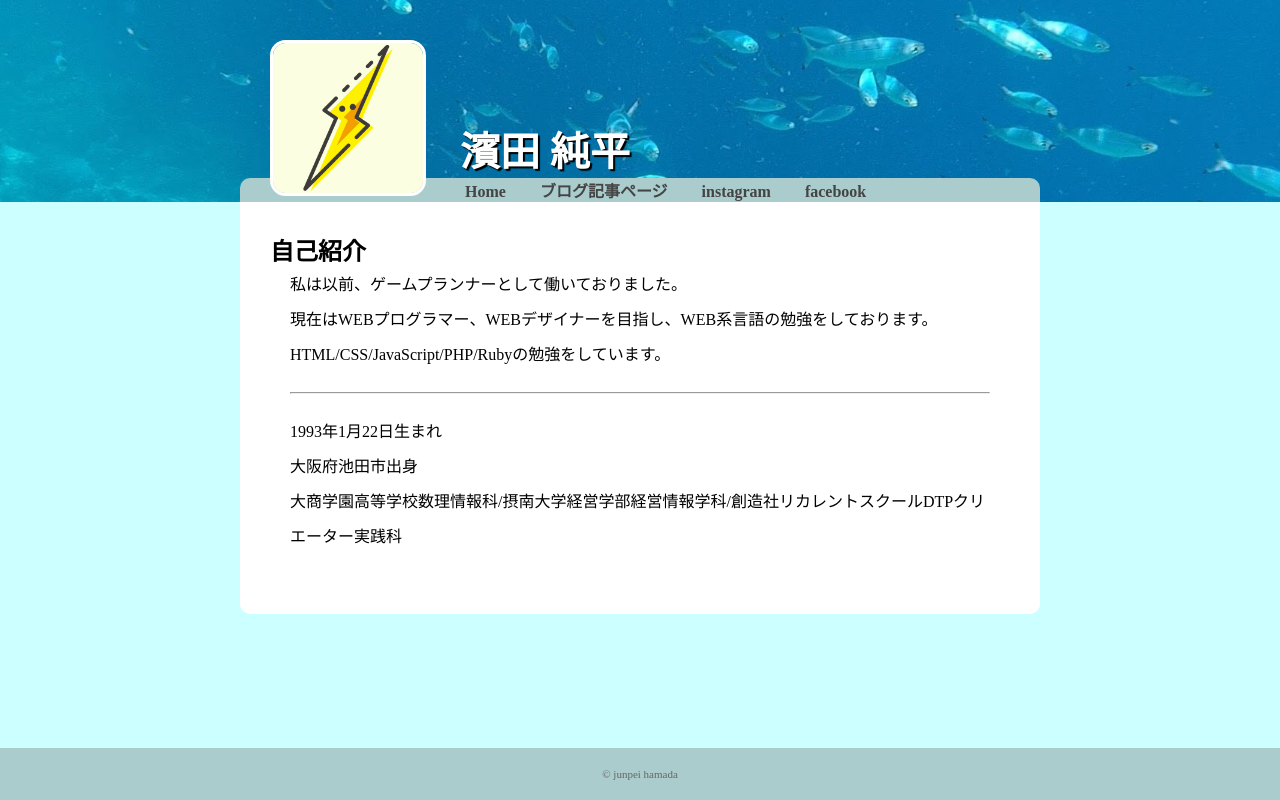
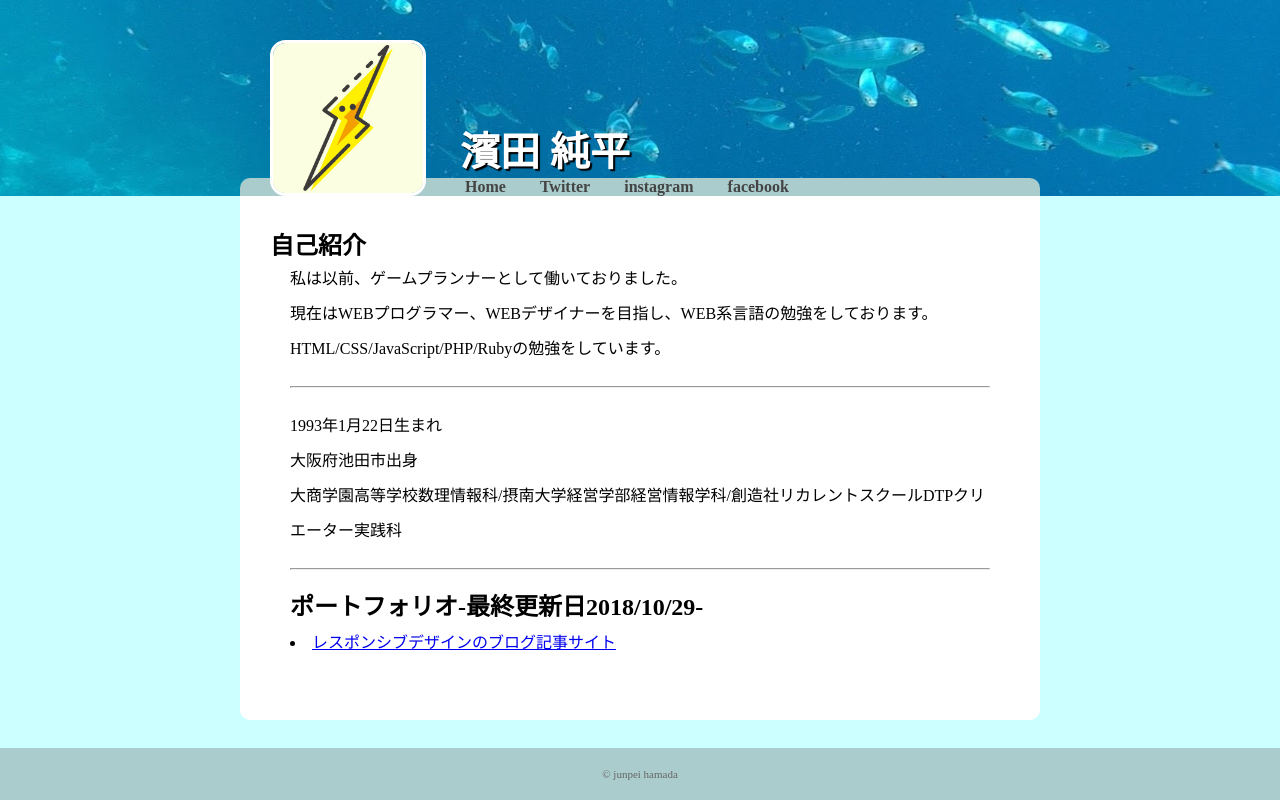
Before and after one commit to hamada-junpei/hamada-junpei.github.io, a plain HTML site: page index.html in a window 1280 px wide. Drawn offline with Linux system fonts and the light colour scheme.

Commit message:
Update index.html

```diff
--- a/index.html
+++ b/index.html
@@ -14,7 +14,7 @@
         <nav>
             <ul>
                 <li><a href="">Home</a></li>
-                <li><a href="blog.html" target="_black">ブログ記事ページ</a></li>
+                <li><a href="" target="_black">Twitter</a></li>
                 <li><a href="" target="_black">instagram</a></li>
                 <li><a href="" target="_black">facebook</a></li>
             </ul>
@@ -32,7 +32,11 @@
             <p>1993年1月22日生まれ</p>
             <p>大阪府池田市出身</p>
             <p>大商学園高等学校数理情報科/摂南大学経営学部経営情報学科/創造社リカレントスクールDTPクリエーター実践科</p>
-        </div>
+			<hr>
+			<h2>ポートフォリオ<span>-最終更新日2018/10/29-</span></h2>
+                <li><a href="blog.html" target="_black">レスポンシブデザインのブログ記事サイト</a></li>
+
+		</div>
     </div>
     <footer>
         <p>&copy; junpei hamada</p>
```
